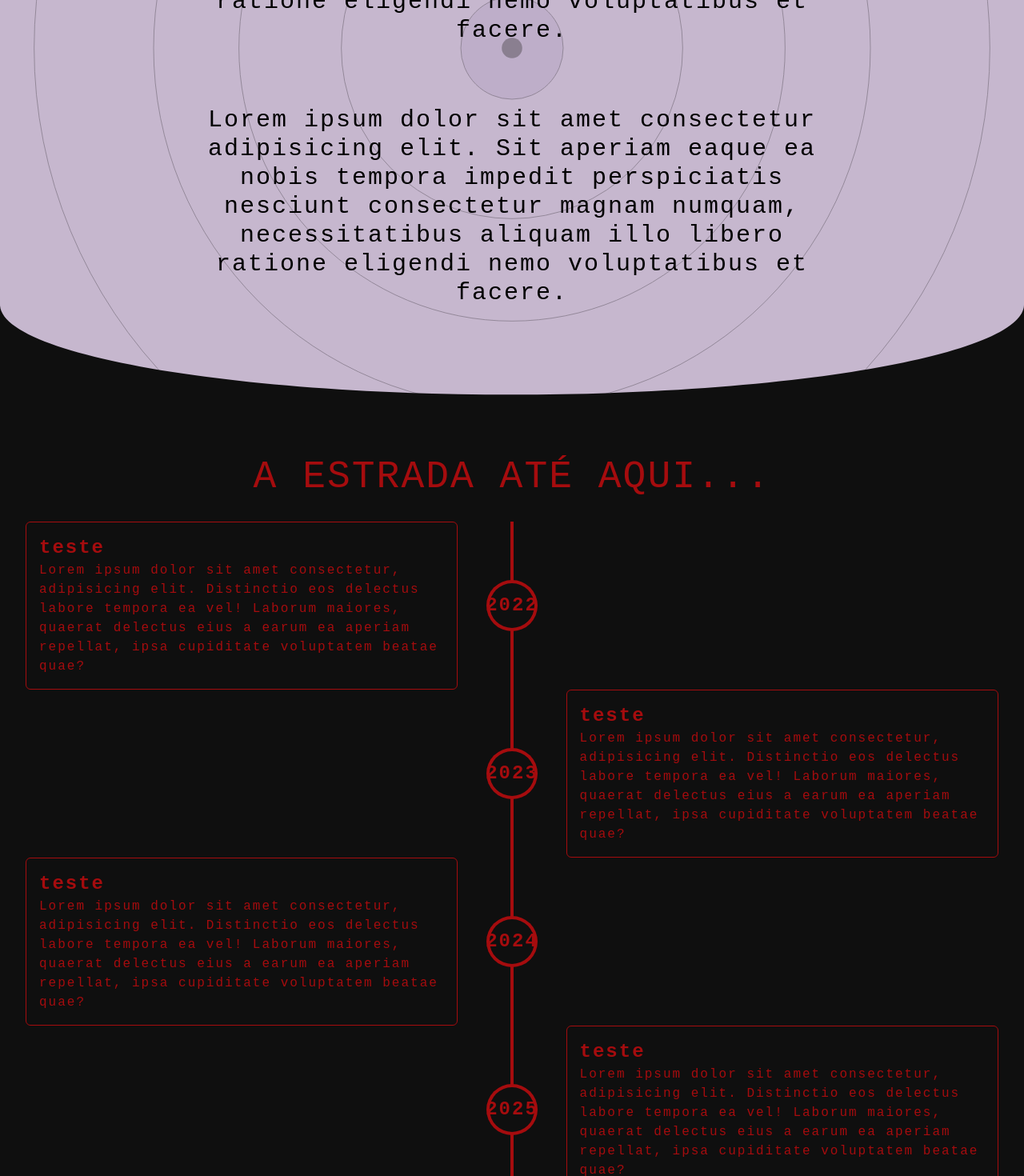
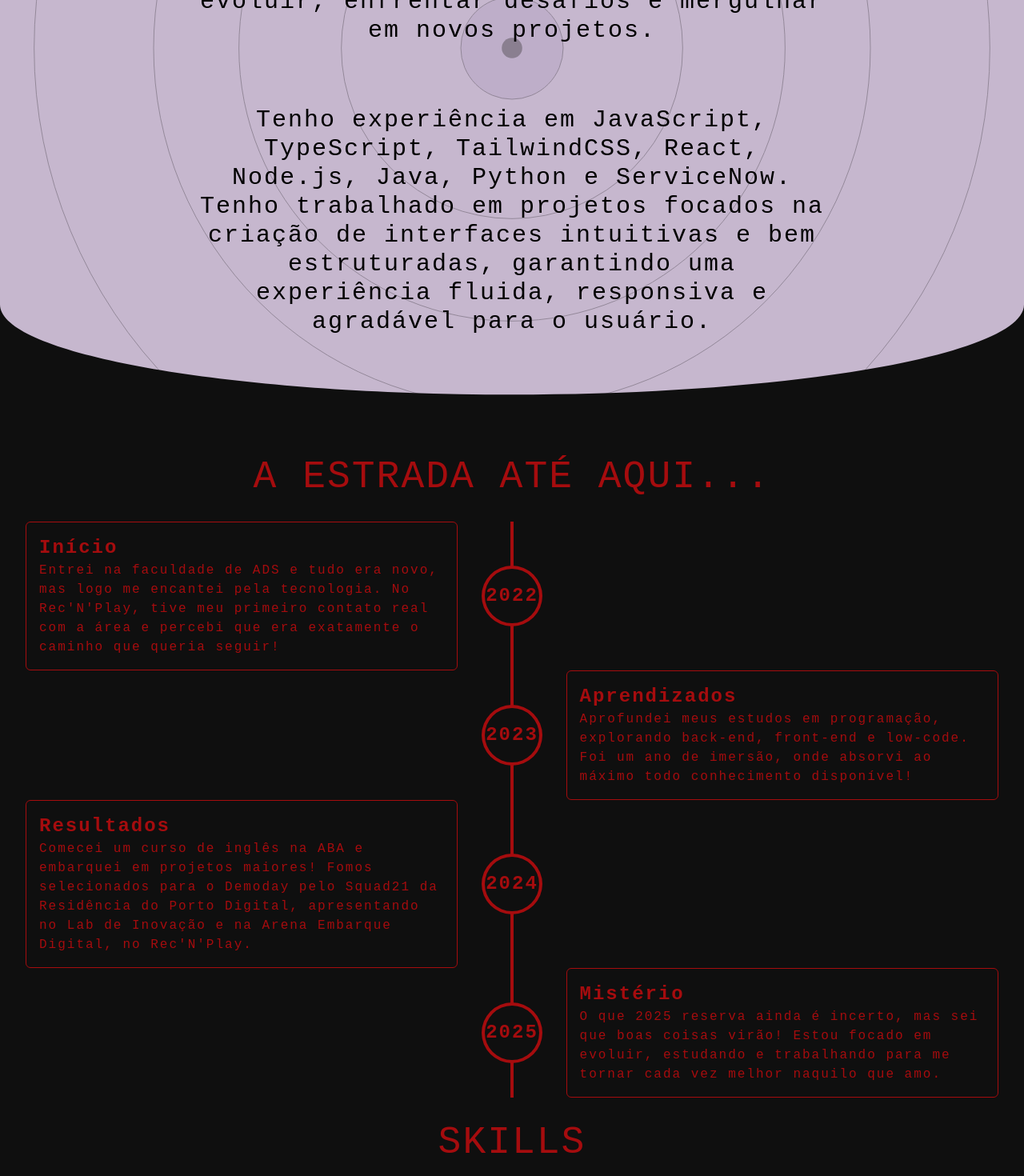
Before and after one commit to DaviCalebe/portfolio, a React (Vite) app in the folder app/: page / in a window 1280 px wide. Shown: the part 1140-2610 px from the top of the page at 80% size. Built offline with nearby package versions, Linux system fonts and the light colour scheme.

Commit message:
feat: replace lorem ipsum with real content

```diff
--- a/app/src/sections/about.tsx
+++ b/app/src/sections/about.tsx
@@ -15,11 +15,12 @@ const About = () => {
           </svg>
 
           <div className="relative flex flex-col self-start mt-15 gap-19 text-center">
-              <h1 className="text-5xl font-semibold max-w-[800px] z-10">SOBRE MIM</h1>
+              <h1 className="appear text-5xl font-semibold max-w-[800px] z-10">SOBRE MIM</h1>
 
-              <p className="text-3xl font-medium max-w-[800px] z-10">Lorem ipsum dolor sit amet consectetur adipisicing elit. Sit aperiam eaque ea nobis tempora impedit perspiciatis nesciunt consectetur magnam numquam, necessitatibus aliquam illo libero ratione eligendi nemo voluptatibus et facere.</p>
+              <p className="text-3xl font-medium max-w-[800px] z-10">Sou um desenvolvedor de software apaixonado por tecnologia, residente em Recife-PE e recém-formado pelo Embarque Digital, onde me descobri na área. Faço inglês na ABA e estou sempre buscando evoluir, enfrentar desafios e mergulhar em novos projetos.</p>
 
-              <p className="text-3xl font-medium max-w-[800px] z-10">Lorem ipsum dolor sit amet consectetur adipisicing elit. Sit aperiam eaque ea nobis tempora impedit perspiciatis nesciunt consectetur magnam numquam, necessitatibus aliquam illo libero ratione eligendi nemo voluptatibus et facere.</p>
+              <p className="text-3xl font-medium max-w-[800px] z-10">Tenho experiência em JavaScript, TypeScript, TailwindCSS, React, Node.js, Java, Python e ServiceNow. Tenho trabalhado em projetos focados na criação de interfaces intuitivas e bem estruturadas, garantindo uma experiência fluida, responsiva e agradável para o usuário.
+              </p>
           </div>
 
           <svg className="absolute bottom-0 -mb-px z-10 text-base" data-name="Layer 1" xmlns="http://www.w3.org/2000/svg" viewBox="0 0 1200 120" preserveAspectRatio="none">
--- a/app/src/sections/projects.tsx
+++ b/app/src/sections/projects.tsx
@@ -24,7 +24,7 @@ const Projects = () => {
                 onClick={() => setSelectedProject(project)}
               >
                 <img src={arrow} alt="arrow" className="w-10" />
-                <span>{project.title}</span>
+                <span className="block truncate">{project.title}</span>
               </button>
             </li>
           ))}
--- a/app/src/sections/timeline.tsx
+++ b/app/src/sections/timeline.tsx
@@ -20,15 +20,15 @@ const Timeline = () => {
 
                 <div className="appear-left col-span-4 w-full h-full">
                     <div className="w-full h-full rounded-md border border-tertiary p-4">
-                        <h1 className="text-tertiary text-2xl font-semibold">teste</h1>
-                        <p className="text-tertiary">Lorem ipsum dolor sit amet consectetur, adipisicing elit. Distinctio eos delectus labore tempora ea vel! Laborum maiores, quaerat delectus eius a earum ea aperiam repellat, ipsa cupiditate voluptatem beatae quae?</p>
+                        <h1 className="text-tertiary text-2xl font-semibold">Início</h1>
+                        <p className="text-tertiary">Entrei na faculdade de ADS e tudo era novo, mas logo me encantei pela tecnologia. No Rec'N'Play, tive meu primeiro contato real com a área e percebi que era exatamente o caminho que queria seguir!</p>
                     </div>
                 </div>
 
                 <div className="relative col-span-1 w-full h-full flex justify-center items-center">
                     <div className="h-full w-1 bg-tertiary"></div>
-                    <div className="absolute w-16 h-16 rounded-full bg-tertiary flex justify-center items-center text-tertiary text-2xl font-bold z-10">
-                        <div className="absolute bg-base w-14 h-14 rounded-full z-0"></div>
+                    <div className="absolute w-19 h-19 rounded-full bg-tertiary flex justify-center items-center text-tertiary text-2xl font-bold z-10">
+                        <div className="absolute bg-base w-17 h-17 rounded-full z-0"></div>
                         <span className="z-10">2022</span>
                     </div>
                 </div>
@@ -41,16 +41,16 @@ const Timeline = () => {
 
                 <div className="relative col-span-1 w-full h-full flex justify-center items-center">
                     <div className="h-full w-1 bg-tertiary"></div>
-                    <div className="absolute w-16 h-16 rounded-full bg-tertiary flex justify-center items-center text-tertiary text-2xl font-bold z-10">
-                        <div className="absolute bg-base w-14 h-14 rounded-full z-0"></div>
+                    <div className="absolute w-19 h-19 rounded-full bg-tertiary flex justify-center items-center text-tertiary text-2xl font-bold z-10">
+                        <div className="absolute bg-base w-17 h-17 rounded-full z-0"></div>
                         <span className="z-10">2023</span>
                     </div>
                 </div>
 
                 <div className="appear-right col-span-4 w-full h-full">
                     <div className="w-full h-full rounded-md border border-tertiary p-4">
-                        <h1 className="text-tertiary text-2xl font-semibold">teste</h1>
-                        <p className="text-tertiary">Lorem ipsum dolor sit amet consectetur, adipisicing elit. Distinctio eos delectus labore tempora ea vel! Laborum maiores, quaerat delectus eius a earum ea aperiam repellat, ipsa cupiditate voluptatem beatae quae?</p>
+                        <h1 className="text-tertiary text-2xl font-semibold">Aprendizados</h1>
+                        <p className="text-tertiary">Aprofundei meus estudos em programação, explorando back-end, front-end e low-code. Foi um ano de imersão, onde absorvi ao máximo todo conhecimento disponível!</p>
                     </div>
                 </div>
 
@@ -58,15 +58,15 @@ const Timeline = () => {
 
                 <div className="appear-left col-span-4 w-full h-full">
                     <div className="w-full h-full rounded-md border border-tertiary p-4">
-                        <h1 className="text-tertiary text-2xl font-semibold">teste</h1>
-                        <p className="text-tertiary">Lorem ipsum dolor sit amet consectetur, adipisicing elit. Distinctio eos delectus labore tempora ea vel! Laborum maiores, quaerat delectus eius a earum ea aperiam repellat, ipsa cupiditate voluptatem beatae quae?</p>
+                        <h1 className="text-tertiary text-2xl font-semibold">Resultados</h1>
+                        <p className="text-tertiary">Comecei um curso de inglês na ABA e embarquei em projetos maiores! Fomos selecionados para o Demoday pelo Squad21 da Residência do Porto Digital, apresentando no Lab de Inovação e na Arena Embarque Digital, no Rec'N'Play.</p>
                     </div>
                 </div>
 
                 <div className="relative col-span-1 w-full h-full flex justify-center items-center">
                     <div className="h-full w-1 bg-tertiary"></div>
-                    <div className="absolute w-16 h-16 rounded-full bg-tertiary flex justify-center items-center text-tertiary text-2xl font-bold z-10">
-                        <div className="absolute bg-base w-14 h-14 rounded-full z-0"></div>
+                    <div className="absolute w-19 h-19 rounded-full bg-tertiary flex justify-center items-center text-tertiary text-2xl font-bold z-10">
+                        <div className="absolute bg-base w-17 h-17 rounded-full z-0"></div>
                         <span className="z-10">2024</span>
                     </div>
                 </div>
@@ -79,16 +79,17 @@ const Timeline = () => {
 
                 <div className="relative col-span-1 w-full h-full flex justify-center items-center">
                     <div className="h-full w-1 bg-tertiary"></div>
-                    <div className="absolute w-16 h-16 rounded-full bg-tertiary flex justify-center items-center text-tertiary text-2xl font-bold z-10">
-                        <div className="absolute bg-base w-14 h-14 rounded-full z-0"></div>
+                    <div className="absolute w-19 h-19 rounded-full bg-tertiary flex justify-center items-center text-tertiary text-2xl font-bold z-10">
+                        <div className="absolute bg-base w-17 h-17 rounded-full z-0"></div>
                         <span className="z-10">2025</span>
                     </div>
                 </div>
 
                 <div className="appear-right col-span-4 w-full h-full">
                     <div className="w-full h-full rounded-md border border-tertiary p-4">
-                        <h1 className="text-tertiary text-2xl font-semibold">teste</h1>
-                        <p className="text-tertiary">Lorem ipsum dolor sit amet consectetur, adipisicing elit. Distinctio eos delectus labore tempora ea vel! Laborum maiores, quaerat delectus eius a earum ea aperiam repellat, ipsa cupiditate voluptatem beatae quae?</p>
+                        <h1 className="text-tertiary text-2xl font-semibold">Mistério</h1>
+                        <p className="text-tertiary">O que 2025 reserva ainda é incerto, mas sei que boas coisas virão! Estou focado em evoluir, estudando e trabalhando para me tornar cada vez melhor naquilo que amo.
+                        </p>
                     </div>
                 </div>
             </div>
```
